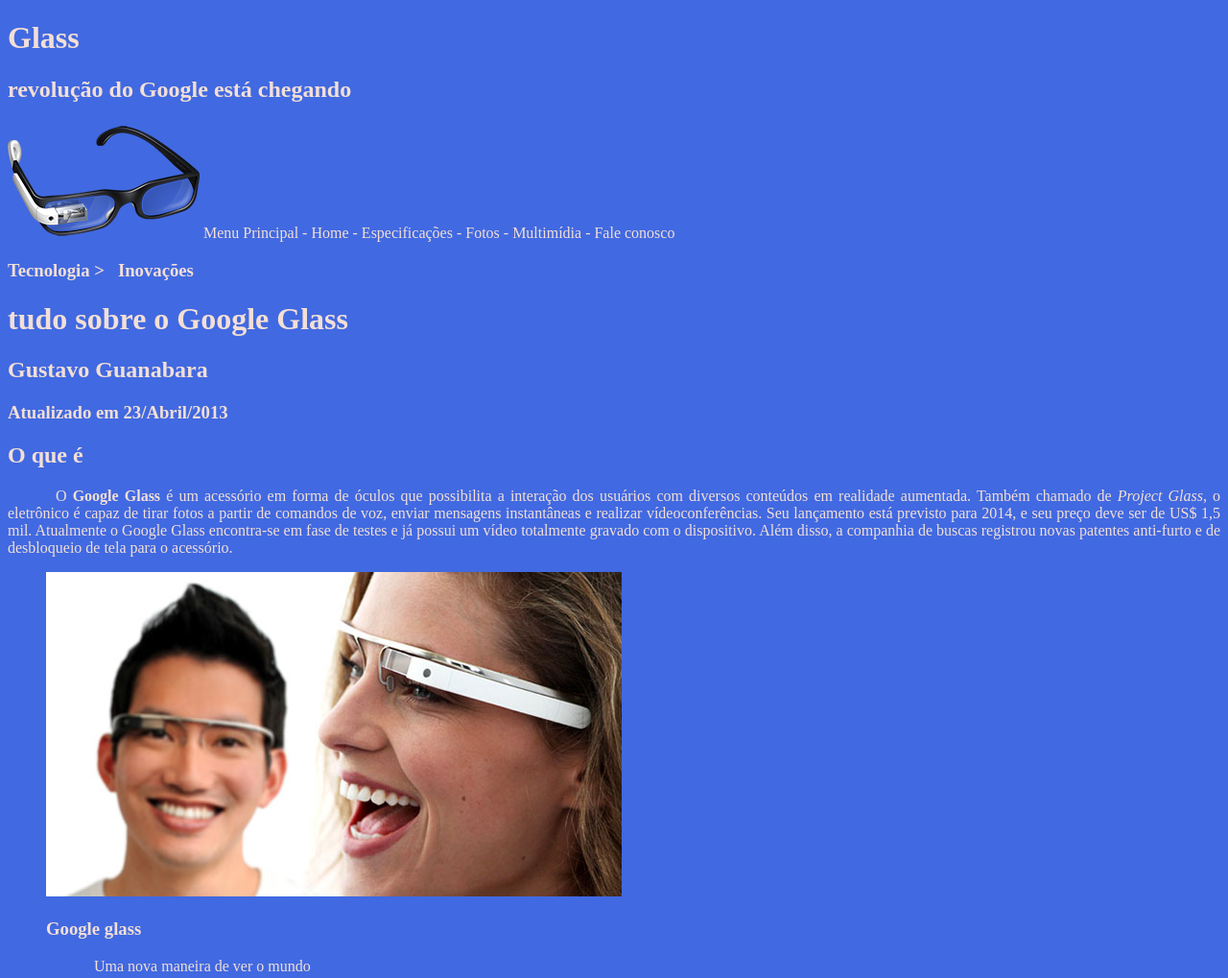
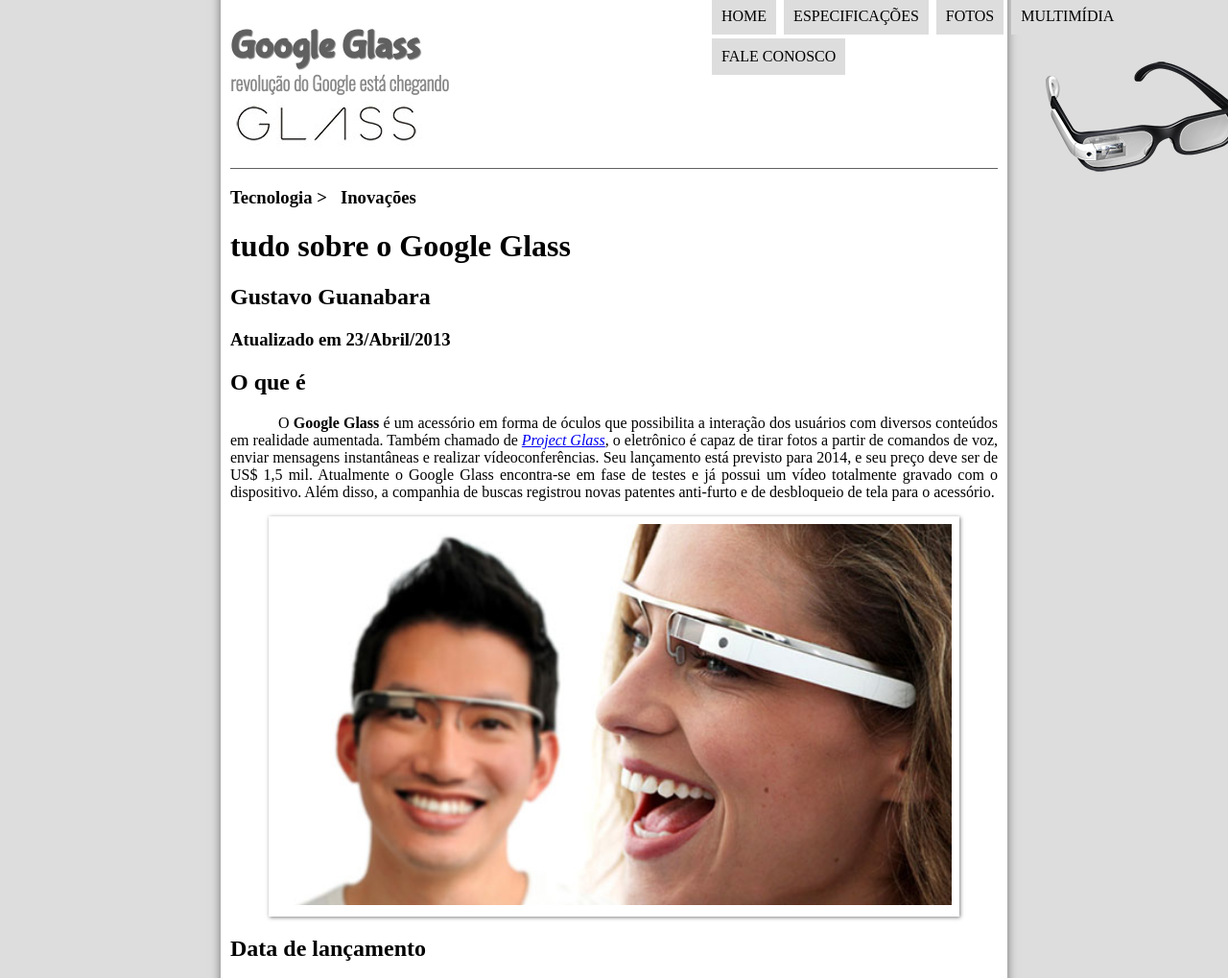
Before and after one commit to Kaioguilherme1/Estudo_Web, a plain HTML site: page HTML5/site-Google_glass_curso/index.html in a window 1280 px wide. Shown: the top 1019 px of the page at 96% size. Drawn offline with nearby package versions, Linux system fonts and the light colour scheme.

Commit message:
aula 18 concluido

```diff
--- a/HTML5/site-Google_glass_curso/_css/estilo.css
+++ b/HTML5/site-Google_glass_curso/_css/estilo.css
@@ -0,0 +1,110 @@
+@charset "utf-8";
+@import url('https://fonts.googleapis.com/css2?family=Oswald:wght@200&display=swap');
+@font-face{
+    font-family: 'fontlogo';
+    src: url(../_fonts/bubblegum-sans-regular.otf);
+}
+body {
+    background-color: #dddddd;
+    color: black;
+}
+div#interface{
+    width: 800px;
+    background-color: white;
+    margin-top: -20px;
+    margin-left: auto;
+    margin-right: auto;
+    margin-bottom: 10px;
+    box-shadow: 0px 0px 10px rgba(0,0,0,.5);
+    padding: 10px;
+}
+header#cabecalho img#icone{
+    position: absolute;
+    right: -10px;
+    top: 60px;
+
+}
+header#cabecalho{
+    border-bottom: 1px #606060 solid;
+    height: 150px;
+    background: url("../_imagens/glass-logo-peq.jpg") no-repeat 0px 80px;
+}
+header#cabecalho h1{
+    font-family: 'fontlogo', sans-serif;
+    font-size: 30pt;
+    color: #606060;
+    text-shadow: 1px 1px 1px rgba(0,0,0,.5);
+    padding: 0px;
+    margin-bottom: 0px;
+}
+header#cabecalho h2{
+    font-family: 'Oswald', sans-serif;
+    color: #888888;
+    font-size: 15pt;
+    padding: 0px;
+    margin-top: 0px;
+}
+p {
+    text-align: justify;
+    text-indent: 50px;
+}
+
+/*Formatação de imagens com legenda*/
+figure.foto-legenda{
+    position: relative;
+    border: 8px solid white;
+    box-shadow: 1px 1px 4px rgba(0,0,0,.5);
+
+
+}
+figure.foto-legenda img{
+    width: 100%;
+    height: 100%;
+}
+figure.foto-legenda figcaption{
+    opacity: 0;
+    position: absolute;
+    top: 0px;
+    background-color: rgba(0, 0, 0,.4);
+    color: white;
+    width: 100%;
+    height: 100%;
+    padding: 10px;
+    box-sizing: border-box;
+    transition: opacity 1s;
+}
+figure.foto-legenda:hover figcaption{
+    opacity: 1;
+}
+/*formatação do menu*/
+nav#menu {
+    display: block;
+}
+nav#menu ul {
+    list-style: none;
+    text-transform: uppercase;
+    position: absolute;
+    top: -20px;
+    left: 700px;
+}
+nav#menu li {
+    display: inline-block;
+    background-color: #dddddd;
+    padding: 10px;
+    margin: 2px;
+    transition: background-color 1s;
+}
+nav#menu li:hover{
+    background-color: #606060;
+
+}
+nav#menu h1 {
+    display: none   ;
+}
+nav#menu a {
+    color: black;
+    text-decoration: none;
+}
+nav#menu a:hover {
+    color: white;
+}
--- a/HTML5/site-Google_glass_curso/index.html
+++ b/HTML5/site-Google_glass_curso/index.html
@@ -3,42 +3,35 @@
     <head>
 
         <title>Tudo sobre Google Glass</title>
-        <style>
-            body {
-                background-color: royalblue;
-                color:rgb(243, 223, 214);
-            }
-            p {
-                text-align: justify;
-                text-indent: 50px;
-            }
-        </style>
+        <link rel="stylesheet"  href="_css/estilo.css"/>
     </head>
 <body>
 <div id="interface">
-    <header>
+    <header id="cabecalho">
     <hgroup>
-    <h1> Glass </h1>
+    <h1> Google Glass </h1>
     <h2> revolução do Google está chegando </h2>
     </hgroup>
 
-    <img src="_imagens/glass-oculos-preto-peq.png"/>
-
-    Menu Principal
-    - Home
-    - Especificações
-    - Fotos
-    - Multimídia
-    - Fale conosco
+    <img id="icone" src="_imagens/glass-oculos-preto-peq.png"/>
+    <nav id="menu">
+        <h1>Menu Principal</h1>
+        <ul>
+            <li><a href="index.html"> Home </a> </li>
+            <li><a href="specs.html">Especificações</a> </li>
+            <li><a href="fotos.html">Fotos</a> </li>
+            <li><a href="multimidia.html">Multimídia</a> </li>
+            <li><a href="fale-conosco.html">Fale conosco</a> </li>
+        </ul>
+    </nav>
     </header>
-
 <h3> Tecnologia > &nbsp; Inovações </h3>
 <h1> tudo sobre o Google Glass </h1>
 <h2> Gustavo Guanabara </h2>
 <h3> Atualizado em 23/Abril/2013 </h3>
 <h2> O que é </h2>
-<p> O <span style="font-weight: bolder;"> Google Glass</span> é um acessório em forma de óculos que possibilita a interação dos usuários com diversos conteúdos em realidade aumentada. Também chamado de <i>Project Glass</i>, o eletrônico é capaz de tirar fotos a partir de comandos de voz, enviar mensagens instantâneas e realizar vídeoconferências. Seu lançamento está previsto para 2014, e seu preço deve ser de US$ 1,5 mil. Atualmente o Google Glass encontra-se em fase de testes e já possui um vídeo totalmente gravado com o dispositivo. Além disso, a companhia de buscas registrou novas patentes anti-furto e de desbloqueio de tela para o acessório. </p>
-<figure>
+<p> O <span style="font-weight: bolder;"> Google Glass</span> é um acessório em forma de óculos que possibilita a interação dos usuários com diversos conteúdos em realidade aumentada. Também chamado de <i><a href="https://www.google.com/glass/start/" target="_blank">Project Glass</a></i>, o eletrônico é capaz de tirar fotos a partir de comandos de voz, enviar mensagens instantâneas e realizar vídeoconferências. Seu lançamento está previsto para 2014, e seu preço deve ser de US$ 1,5 mil. Atualmente o Google Glass encontra-se em fase de testes e já possui um vídeo totalmente gravado com o dispositivo. Além disso, a companhia de buscas registrou novas patentes anti-furto e de desbloqueio de tela para o acessório. </p>
+<figure class="foto-legenda">
     <img src="_imagens/glass-quadro-homem-mulher.jpg"/>
     <figcaption>
         <h3>Google glass</h3>
```
